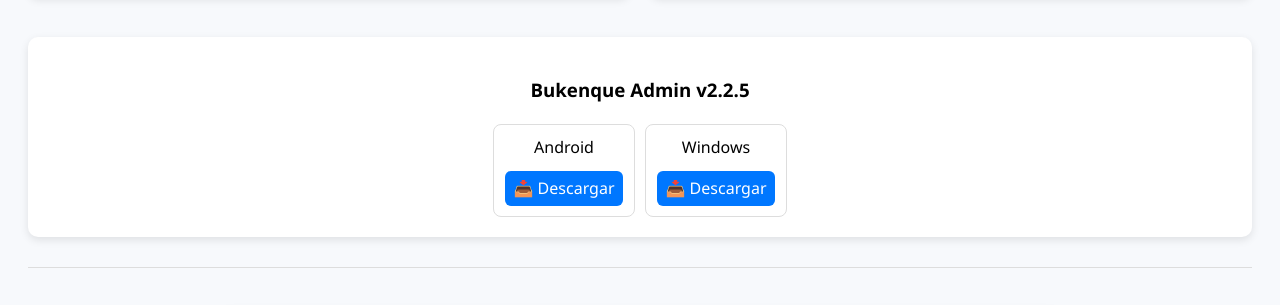
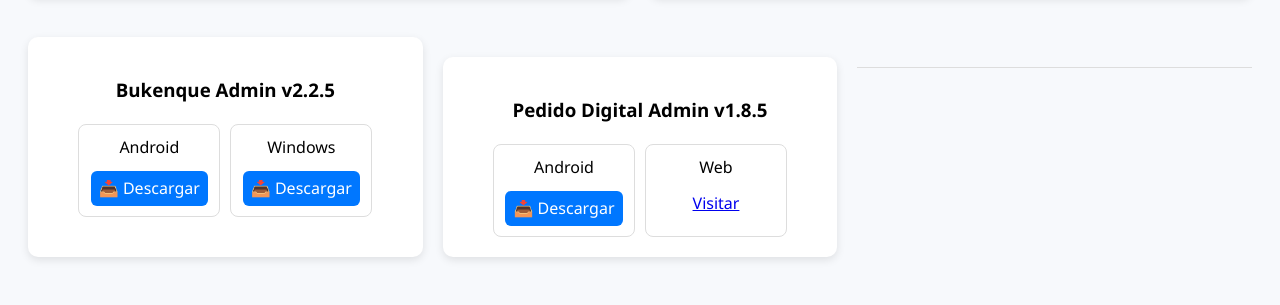
Before and after one commit to SolucionesHR/Aplicaciones_Oficiales, a plain HTML site: page index.html in a window 1280 px wide. Shown: the part 869-1174 px from the top of the page. Drawn offline with Linux system fonts and the light colour scheme.

Commit message:
Update index.html

```diff
--- a/index.html
+++ b/index.html
@@ -93,6 +93,21 @@
         </div>
       </div>
 
+     <div class='apps-grid'>
+      <div class='app-card'>
+        <h3>Pedido Digital Admin v1.8.5</h3>
+        <div class='downloads'>
+          <div class='download-item'>
+            <p>Android</p>
+            <a href='https://github.com/SolucionesHR/Aplicaciones_Oficiales/blob/main/apps/Pedido Diagital Admin/Adroid/Pedido Diagital Admin_Adroid_1.8.5.apk' class='btn'>📥 Descargar</a>
+          </div>
+          <div class='download-item'>
+            <p>Web</p>
+            <a href='https://mercadomimosa.com/bot_pedidodigital/' > Visitar</a>
+          </div>
+        </div>
+      </div>
+
 
   </div>
 
```
